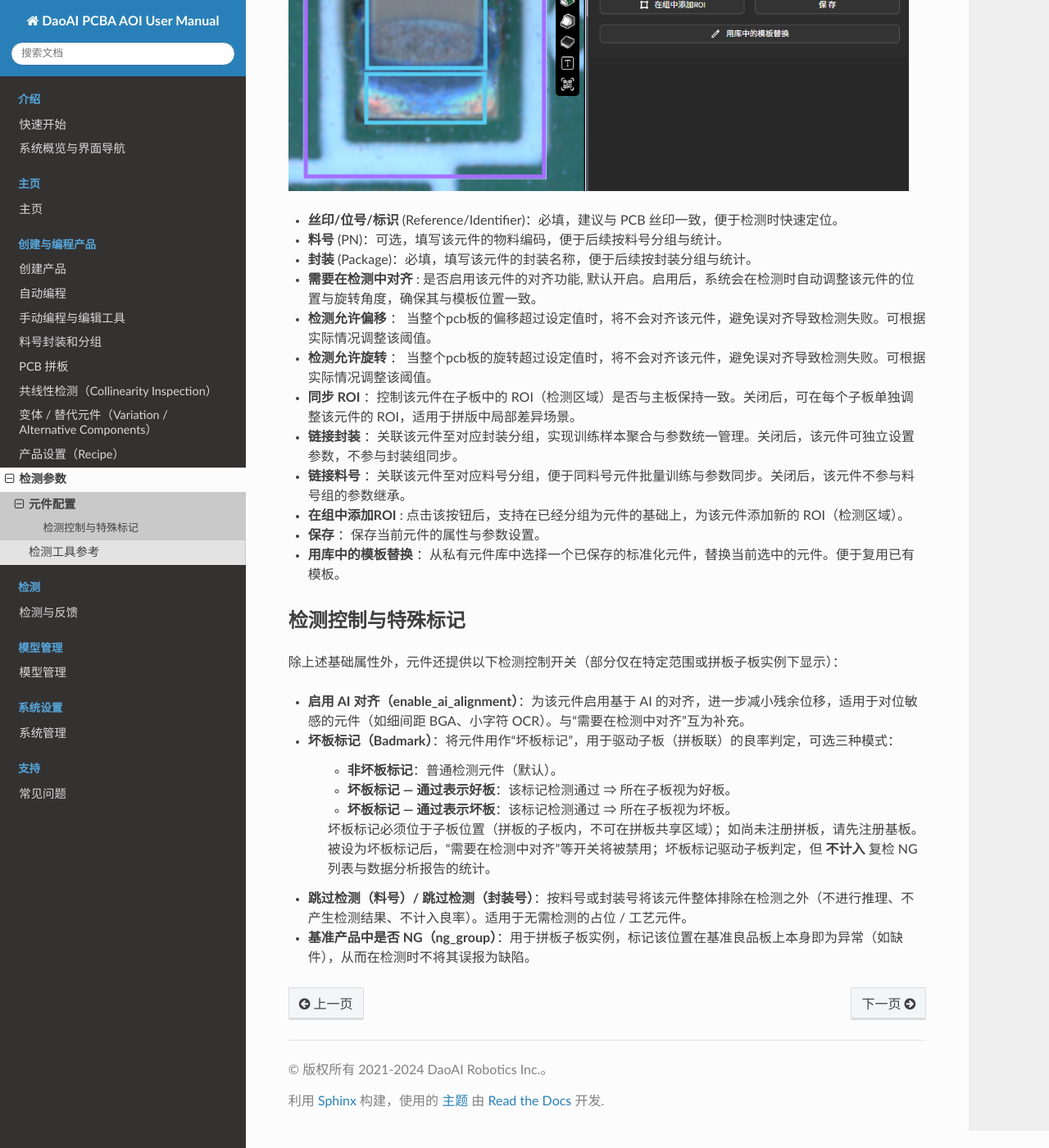
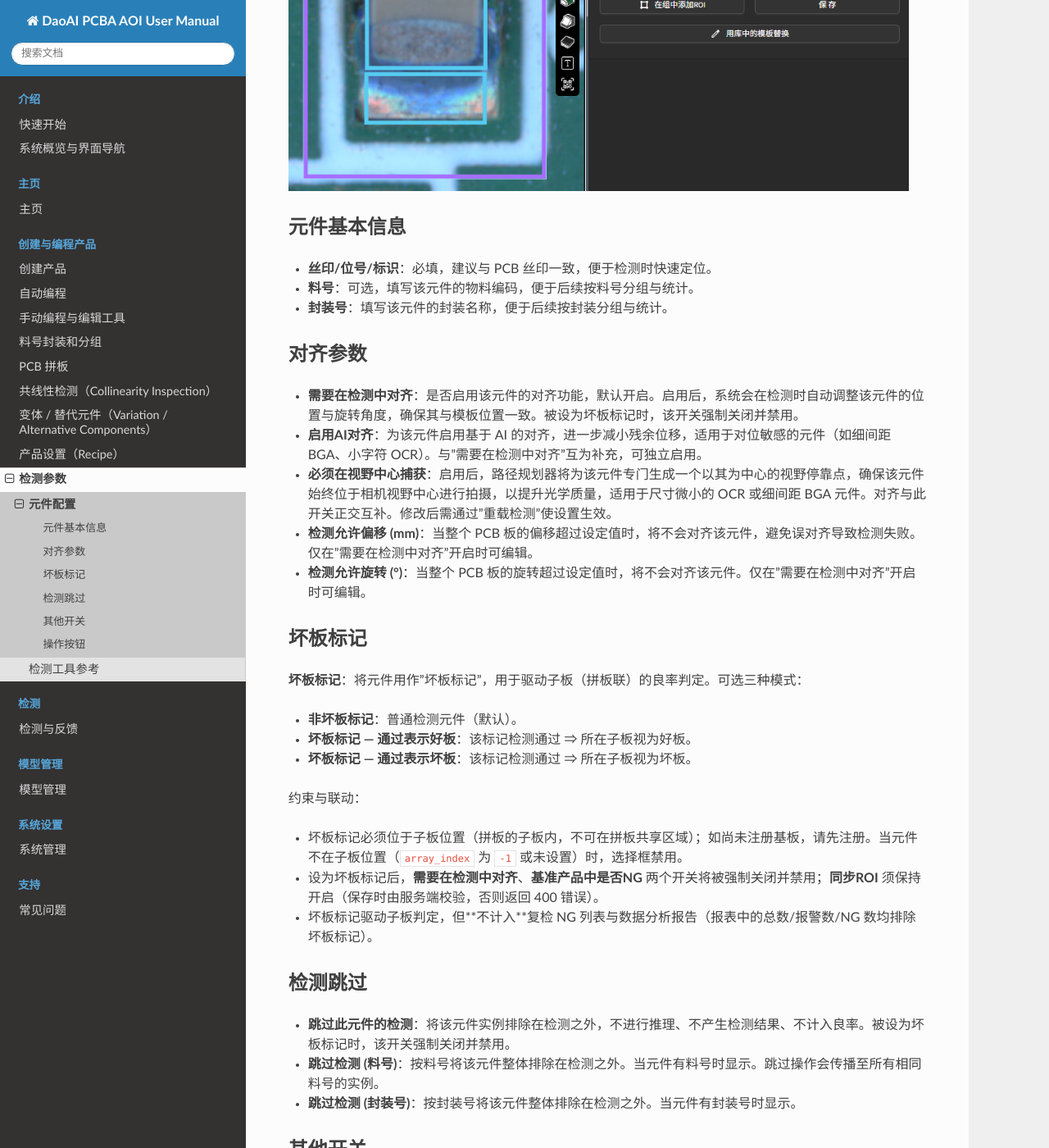
Before and after one commit to DaoAI-Robotics-Inc/daoai_pcb_aoi_user_manual, a Sphinx documentation site: the page built from docs/source/complete_user_guide/config/component_settings.rst, in a window 1280 px wide and 1400 px high, scrolled down 558 px. Shown: the whole window at 82% size. Built offline with Sphinx 7.4.7 and the Read the Docs theme 3.1.0, drawn with Linux system fonts in a browser that asks for light colours; some of the changed text lies outside the part shown.

Commit message:
docs(audit): complete component_settings coverage (badmark/skip/center/alignment)

```diff
--- a/docs/source/complete_user_guide/config/component_settings.rst
+++ b/docs/source/complete_user_guide/config/component_settings.rst
@@ -1,37 +1,68 @@
 元件配置
 =================
 
-在模板编辑器的元件视图中，选中目标元件后，可在右侧“模板”栏查看并编辑其全部属性参数。
+在模板编辑器的元件视图中，选中目标元件后，可在右侧"模板"栏查看并编辑其全部属性参数。
 
 .. image:: images/component_settings.png
    :scale: 80%
    :alt: 参数设置示例
 
-- **丝印/位号/标识** (Reference/Identifier)：必填，建议与 PCB 丝印一致，便于检测时快速定位。
-- **料号** (PN)：可选，填写该元件的物料编码，便于后续按料号分组与统计。
-- **封装** (Package)：必填，填写该元件的封装名称，便于后续按封装分组与统计。
-- **需要在检测中对齐** : 是否启用该元件的对齐功能, 默认开启。启用后，系统会在检测时自动调整该元件的位置与旋转角度，确保其与模板位置一致。
-- **检测允许偏移** ： 当整个pcb板的偏移超过设定值时，将不会对齐该元件，避免误对齐导致检测失败。可根据实际情况调整该阈值。
-- **检测允许旋转** ： 当整个pcb板的旋转超过设定值时，将不会对齐该元件，避免误对齐导致检测失败。可根据实际情况调整该阈值。
-- **同步 ROI** ：控制该元件在子板中的 ROI（检测区域）是否与主板保持一致。关闭后，可在每个子板单独调整该元件的 ROI，适用于拼版中局部差异场景。
-- **链接封装** ：关联该元件至对应封装分组，实现训练样本聚合与参数统一管理。关闭后，该元件可独立设置参数，不参与封装组同步。
-- **链接料号** ：关联该元件至对应料号分组，便于同料号元件批量训练与参数同步。关闭后，该元件不参与料号组的参数继承。
-- **在组中添加ROI** : 点击该按钮后，支持在已经分组为元件的基础上，为该元件添加新的 ROI（检测区域）。
-- **保存** ：保存当前元件的属性与参数设置。
-- **用库中的模板替换** ：从私有元件库中选择一个已保存的标准化元件，替换当前选中的元件。便于复用已有模板。
+元件基本信息
+------------
 
-检测控制与特殊标记
----------------------
+- **丝印/位号/标识**：必填，建议与 PCB 丝印一致，便于检测时快速定位。
+- **料号**：可选，填写该元件的物料编码，便于后续按料号分组与统计。
+- **封装号**：填写该元件的封装名称，便于后续按封装分组与统计。
 
-除上述基础属性外，元件还提供以下检测控制开关（部分仅在特定范围或拼板子板实例下显示）：
+对齐参数
+--------
 
-- **启用 AI 对齐（enable_ai_alignment）**：为该元件启用基于 AI 的对齐，进一步减小残余位移，适用于对位敏感的元件（如细间距 BGA、小字符 OCR）。与“需要在检测中对齐”互为补充。
-- **坏板标记（Badmark）**：将元件用作“坏板标记”，用于驱动子板（拼板联）的良率判定，可选三种模式：
+- **需要在检测中对齐**：是否启用该元件的对齐功能，默认开启。启用后，系统会在检测时自动调整该元件的位置与旋转角度，确保其与模板位置一致。被设为坏板标记时，该开关强制关闭并禁用。
+- **启用AI对齐**：为该元件启用基于 AI 的对齐，进一步减小残余位移，适用于对位敏感的元件（如细间距 BGA、小字符 OCR）。与"需要在检测中对齐"互为补充，可独立启用。
+- **必须在视野中心捕获**：启用后，路径规划器将为该元件专门生成一个以其为中心的视野停靠点，确保该元件始终位于相机视野中心进行拍摄，以提升光学质量，适用于尺寸微小的 OCR 或细间距 BGA 元件。对齐与此开关正交互补。修改后需通过"重载检测"使设置生效。
+- **检测允许偏移 (mm)**：当整个 PCB 板的偏移超过设定值时，将不会对齐该元件，避免误对齐导致检测失败。仅在"需要在检测中对齐"开启时可编辑。
+- **检测允许旋转 (°)**：当整个 PCB 板的旋转超过设定值时，将不会对齐该元件。仅在"需要在检测中对齐"开启时可编辑。
 
-   - **非坏板标记**：普通检测元件（默认）。
-   - **坏板标记 — 通过表示好板**：该标记检测通过 ⇒ 所在子板视为好板。
-   - **坏板标记 — 通过表示坏板**：该标记检测通过 ⇒ 所在子板视为坏板。
+.. _检测控制与特殊标记:
 
-   坏板标记必须位于子板位置（拼板的子板内，不可在拼板共享区域）；如尚未注册拼板，请先注册基板。被设为坏板标记后，“需要在检测中对齐”等开关将被禁用；坏板标记驱动子板判定，但 **不计入** 复检 NG 列表与数据分析报告的统计。
-- **跳过检测（料号）/ 跳过检测（封装号）**：按料号或封装号将该元件整体排除在检测之外（不进行推理、不产生检测结果、不计入良率）。适用于无需检测的占位 / 工艺元件。
-- **基准产品中是否 NG（ng_group）**：用于拼板子板实例，标记该位置在基准良品板上本身即为异常（如缺件），从而在检测时不将其误报为缺陷。
+坏板标记
+--------
+
+**坏板标记**：将元件用作"坏板标记"，用于驱动子板（拼板联）的良率判定。可选三种模式：
+
+- **非坏板标记**：普通检测元件（默认）。
+- **坏板标记 — 通过表示好板**：该标记检测通过 ⇒ 所在子板视为好板。
+- **坏板标记 — 通过表示坏板**：该标记检测通过 ⇒ 所在子板视为坏板。
+
+约束与联动：
+
+- 坏板标记必须位于子板位置（拼板的子板内，不可在拼板共享区域）；如尚未注册基板，请先注册。当元件不在子板位置（``array_index`` 为 ``-1`` 或未设置）时，选择框禁用。
+- 设为坏板标记后，**需要在检测中对齐**、**基准产品中是否NG** 两个开关将被强制关闭并禁用；**同步ROI** 须保持开启（保存时由服务端校验，否则返回 400 错误）。
+- 坏板标记驱动子板判定，但**不计入**复检 NG 列表与数据分析报告（报表中的总数/报警数/NG 数均排除坏板标记）。
+
+检测跳过
+--------
+
+- **跳过此元件的检测**：将该元件实例排除在检测之外，不进行推理、不产生检测结果、不计入良率。被设为坏板标记时，该开关强制关闭并禁用。
+- **跳过检测 (料号)**：按料号将该元件整体排除在检测之外。当元件有料号时显示。跳过操作会传播至所有相同料号的实例。
+- **跳过检测 (封装号)**：按封装号将该元件整体排除在检测之外。当元件有封装号时显示。
+
+其他开关
+--------
+
+- **基准产品中是否NG**：用于拼板子板实例（``array_index > 0``），标记该位置在基准良品板上本身即为异常（如缺件），从而在检测时不将其误报为缺陷。被设为坏板标记时，该开关强制关闭并禁用。
+- **同步ROI**：控制该元件在子板中的 ROI（检测区域）是否与主板保持一致。关闭后，可在每个子板单独调整该元件的 ROI，适用于拼版中局部差异场景。
+- **连接封装**：关联该元件至对应封装分组，实现训练样本聚合与参数统一管理。关闭后，该元件可独立设置参数，不参与封装组同步。
+- **连接料号**：关联该元件至对应料号分组，便于同料号元件批量训练与参数同步。关闭后，该元件不参与料号组的参数继承。
+
+操作按钮
+--------
+
+- **保存**：保存当前元件的属性与参数设置。有未保存更改时按钮高亮显示。
+- **绘制ROI**：在当前元件上绘制新的 ROI 区域（仅支持主板实例 ``array_index = 0``）。
+- **用库中的模板替换**：从私有元件库中选择一个已保存的标准化元件，替换当前选中的元件，便于复用已有模板。
+- **在组中添加ROI**：在已分组的元件基础上，为该元件添加新的 ROI（检测区域）。
+
+.. note::
+
+   替代料（Variation）面板在元件为替代料时显示，用于管理替代料的料号/封装号重命名及批量复制操作。详见 :doc:`../features/variations` 页面，此处不重复说明。
```
